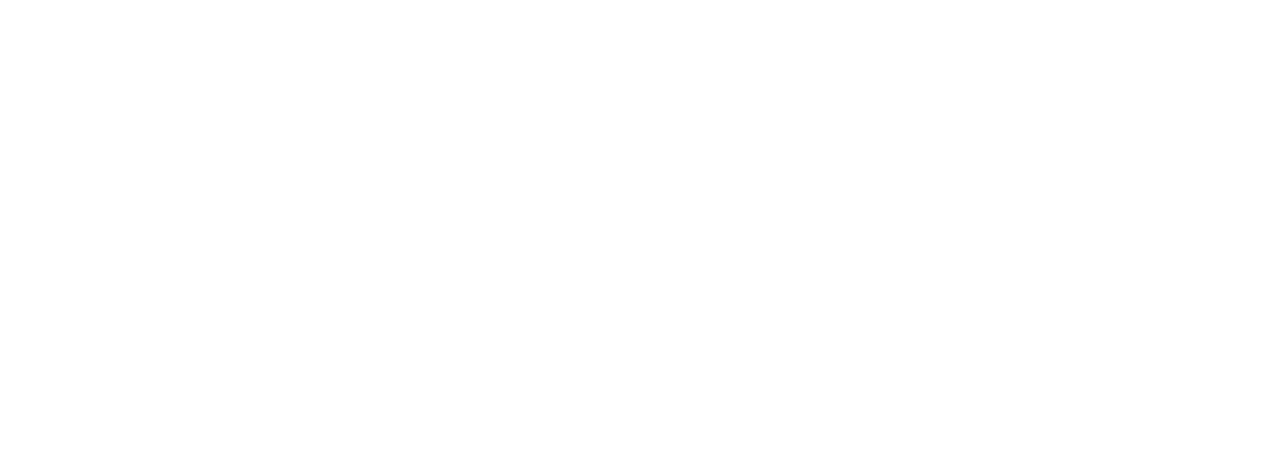
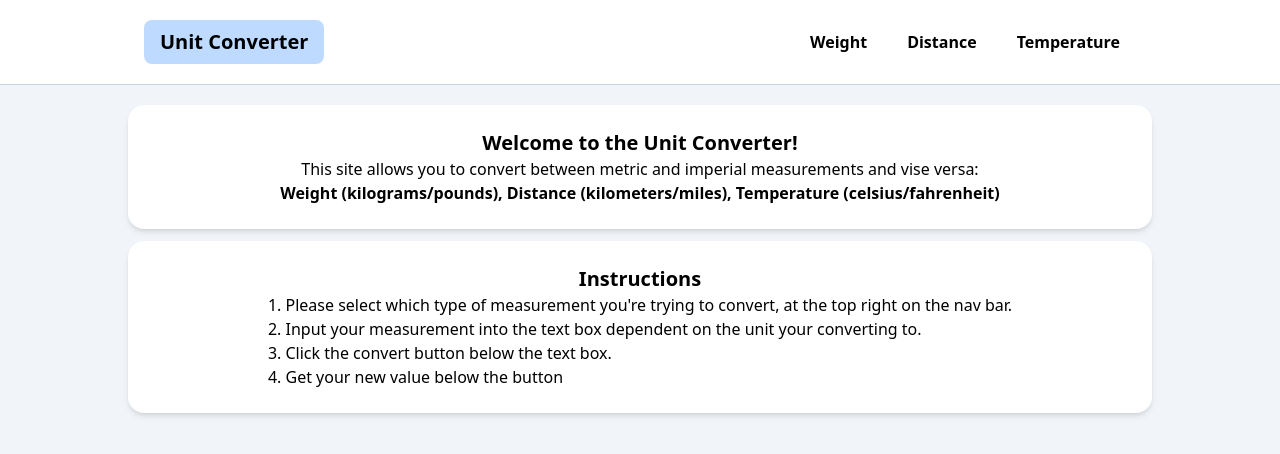
Before and after one commit to Edwin-Guo/Assignment-1-Advanced-JS-and-Tailwind, a website: page src/index.html in a window 1280 px wide. Drawn offline with nearby package versions, Linux system fonts and the light colour scheme.

Commit message:
Added Navbar and script to all pages, added page information and instructions to index.

```diff
--- a/src/index.html
+++ b/src/index.html
@@ -3,10 +3,58 @@
 <head>
   <meta charset="UTF-8">
   <meta name="viewport" content="width=device-width, initial-scale=1.0">
-  <title>Unit Converter</title>
+  <title>Homepage</title>
   <script src="https://cdn.jsdelivr.net/npm/@tailwindcss/browser@4"> </script>
 </head>
-<body>
+<body class = "min-h-screen bg-slate-100">
+  <header class ="border-b bg-white border-slate-300">
+    <div class = "max-w-5xl mx-auto py-5 px-4 flex justify-between items-center">
+      <a href = "#" class = "text-xl py-2 px-4 rounded-lg
+      font-bold bg-blue-200
+      hover:bg-blue-300">
+        Unit Converter
+      </a>
+      <div class = "flex gap-2">
 
+        <a href="weight.html" class = "py-2 px-4 rounded-lg font-semibold cursor-pointer
+         hover:bg-blue-300
+         focus:font-bold focus:bg-blue-200">
+          Weight
+        </a>
+
+        <a href = "distance.html" class = "py-2 px-4 rounded-lg font-semibold cursor-pointer
+         hover:bg-blue-300
+         focus:font-bold focus:bg-blue-200">
+          Distance
+        </a>
+
+        <a href="temperature.html" class = "py-2 px-4 rounded-lg font-semibold cursor-pointer
+         hover:bg-blue-300
+         focus:font-bold focus:bg-blue-200">
+          Temperature
+        </a>
+      </div>
+    </div>
+  </header>
+    <main>
+
+      <section class = "max-w-5xl mx-auto py-5 text-center">
+        <div class = "bg-white rounded-2xl shadow-md p-6 max-w-5xl mx-auto">
+          <p class = "text-xl font-bold">Welcome to the Unit Converter!</p>
+          <p>This site allows you to convert between metric and imperial measurements and vise versa:</p>
+          <p class = "font-semibold">Weight (kilograms/pounds), Distance (kilometers/miles), Temperature (celsius/fahrenheit) </p>
+        </div>
+        <div class = "bg-white rounded-2xl shadow-md p-6 max-w-5xl mx-auto m-3">
+          <p class = "font-bold text-xl">Instructions</p>
+          <ol class ="list-decimal list-inside text-left w-fit mx-auto">
+            <li>Please select which type of measurement you're trying to convert, at the top right on the nav bar.</li>
+            <li>Input your measurement into the text box dependent on the unit your converting to.</li>
+            <li>Click the convert button below the text box.</li>
+            <li>Get your new value below the button</li>
+          </ol>
+        </div>
+      </section>
+    </main>
+    <script src="main.js"></script>
 </body>
 </html>
```
Also changed, not shown: src/distance.html (+31 -2 lines), src/temperature.html (+30 -1 lines), src/weight.html (+30 -1 lines).
